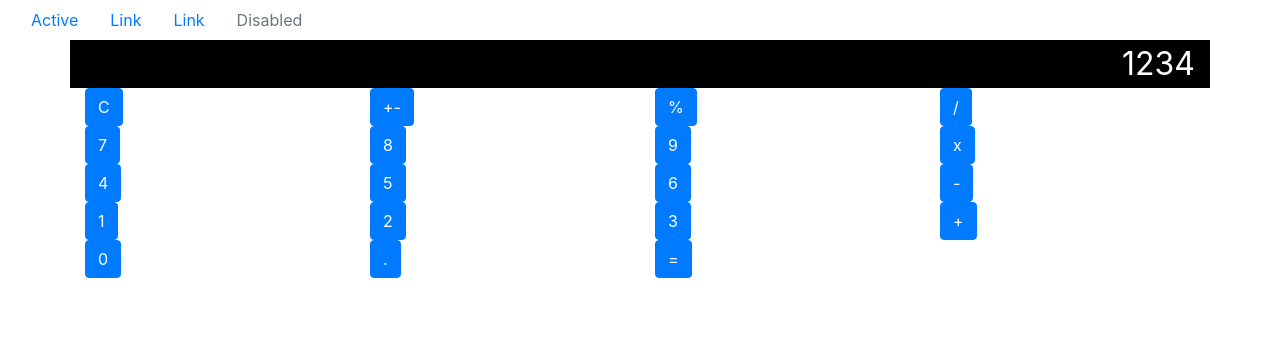
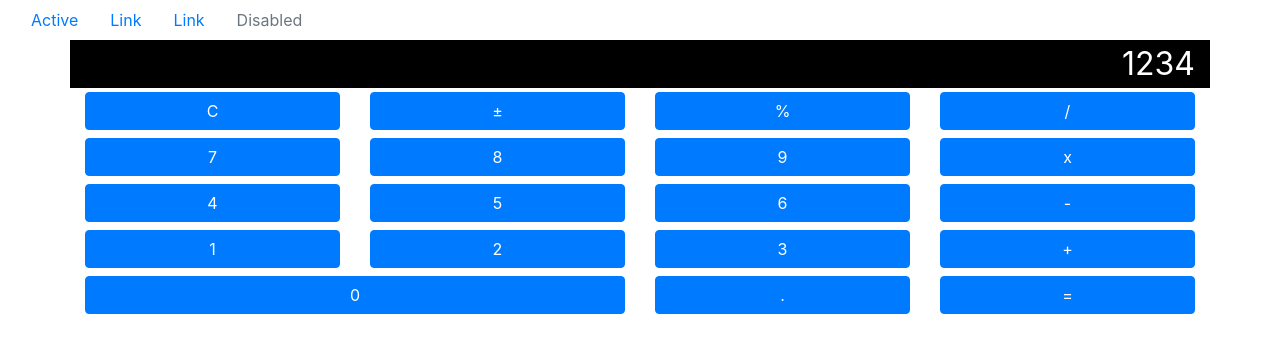
Before and after one commit to the-curve-consulting/trft-ts-react-app2, a React (Create React App) app: page / in a window 1280 px wide. Shown: the top 352 px of the page. Built offline with nearby package versions, Linux system fonts and the light colour scheme.

Commit message:
Button onclick

```diff
--- a/src/Buttons.tsx
+++ b/src/Buttons.tsx
@@ -3,22 +3,26 @@ import { Button, Col, Row } from "react-bootstrap";
 export function Buttons() {
 
   const buttons = [
-    "C", "+-", "%", "/",
+    "C", "±", "%", "/",
     "7", "8", "9", "x",
     "4", "5", "6", "-",
     "1", "2", "3", "+",
     "0", ".", "="
-  ]
+  ];
+
+  function buttonClicked(val: string) {
+    alert(val);
+  }
 
   function generateButtons() {
-    return buttons.map((val) => <Col xs={3}>
-      <Button>{val}</Button>
+    return buttons.map((val) => <Col xs={val === "0" ? 6 : 3} className="my-1">
+      <Button onClick={() => buttonClicked(val)} block>{val}</Button>
     </Col>);
   }
 
   return <>
     <Row>
-      { generateButtons() }
+      {generateButtons()}
     </Row>
   </>;
 }
```
